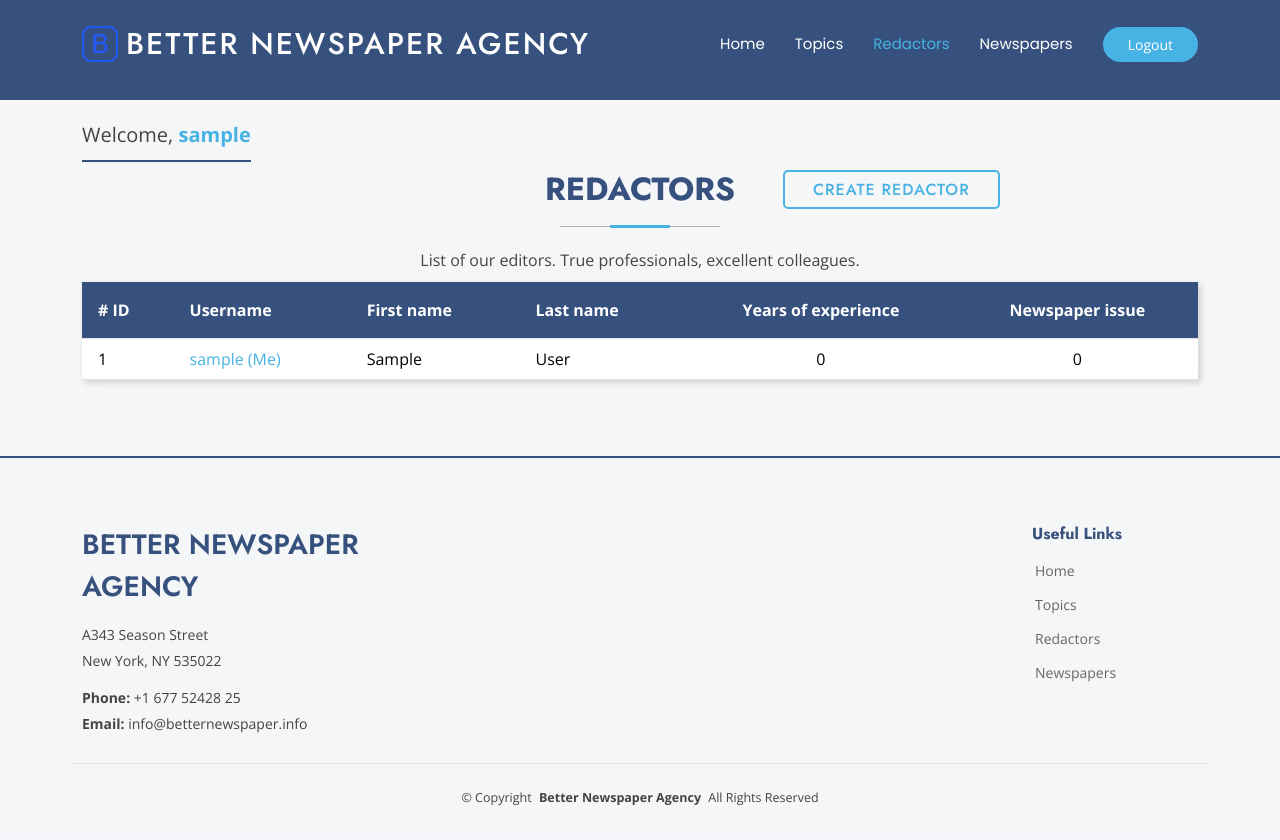
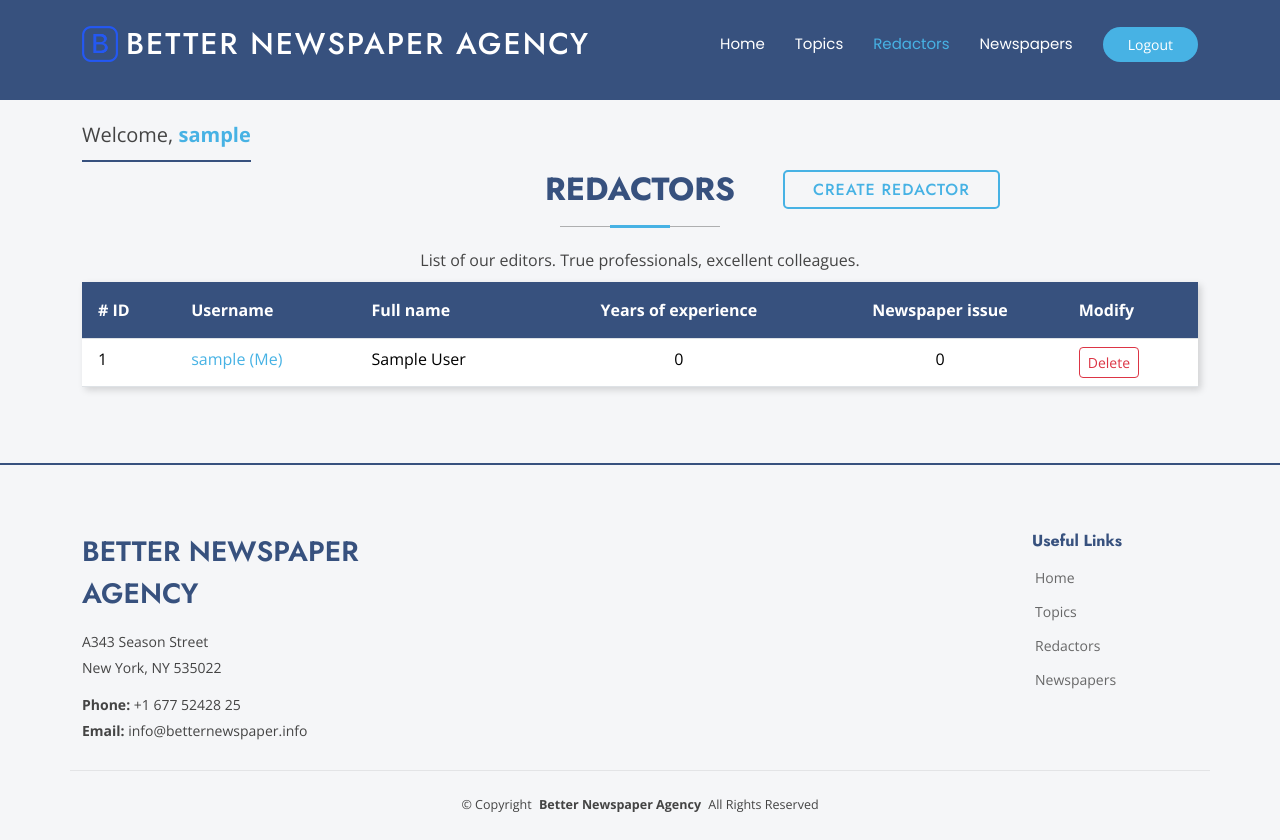
Before and after one commit to omnigun/newspaper-agency, a Django app: page /redactors/ in a window 1280 px wide. Before the commit the page ends 805 px from the top, so only its background shows below. Run offline with Django 5.2, Linux system fonts and the light colour scheme; the visitor is signed in with stand-in values (Sample User, id 1); data comes from the database, SQL or seed files in the repository; data that the repository does not hold is empty; some libraries are stand-ins or nearby versions.

Commit message:
added button to delete-redactor

```diff
--- a/templates/newspaper/redactor_list.html
+++ b/templates/newspaper/redactor_list.html
@@ -26,21 +26,27 @@
               <tr class="thead-color">
                 <th class="p-3"># ID</th>
                 <th class="p-3">Username</th>
-                <th class="p-3">First name</th>
-                <th class="p-3">Last name</th>
+                <th class="p-3">Full name</th>
                 <th class="p-3 text-center">Years of experience</th>
                 <th class="p-3 text-center">Newspaper issue</th>
+                <th class="p-3">Modify</th>
               </tr>
               {% for redactor in redactor_list %}
               <tr>
                 <td class="px-3 py-2">{{ redactor.pk }}</td>
                 <td class="px-3 py-2">
-                  <a href="{%url 'newspaper:redactor-detail' pk=redactor.pk %}">
+                  <a href="{%url 'newspaper:redactor-detail' pk=redactor.pk %}"
+                  class="link-underline"
+                  >
                   {{ redactor.username }} {% if user == redactor %}(Me){% endif %}</a></td>
-                <td class="px-3 py-2">{{ redactor.first_name }}</td>
-                <td class="px-3 py-2">{{ redactor.last_name }}</td>
+                <td class="px-3 py-2">{{ redactor.first_name }} {{ redactor.last_name }}</td>
                 <td class="px-3 py-2 text-center">{{ redactor.years_of_experience }}</td>
                 <td class="px-3 py-2 text-center">{{redactor.news}}</td>
+                <td class="px-3 py-2">
+                  <a
+                      href="{%url 'newspaper:redactor-delete' pk=redactor.pk %}"
+                      class="btn btn-outline-danger btn-sm"
+                  >Delete</a></td>
               </tr>
               {% endfor %}
             </table>
```
